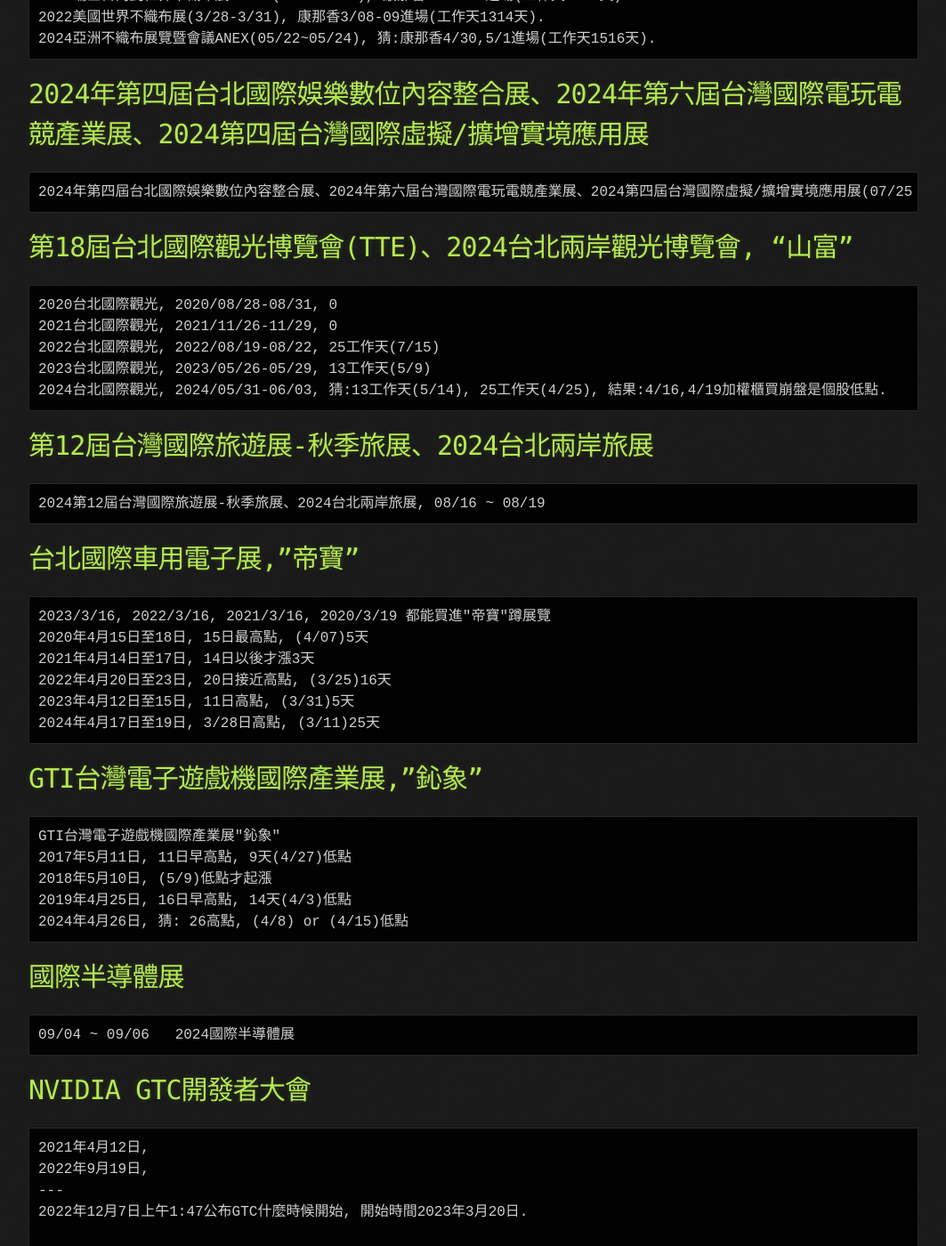
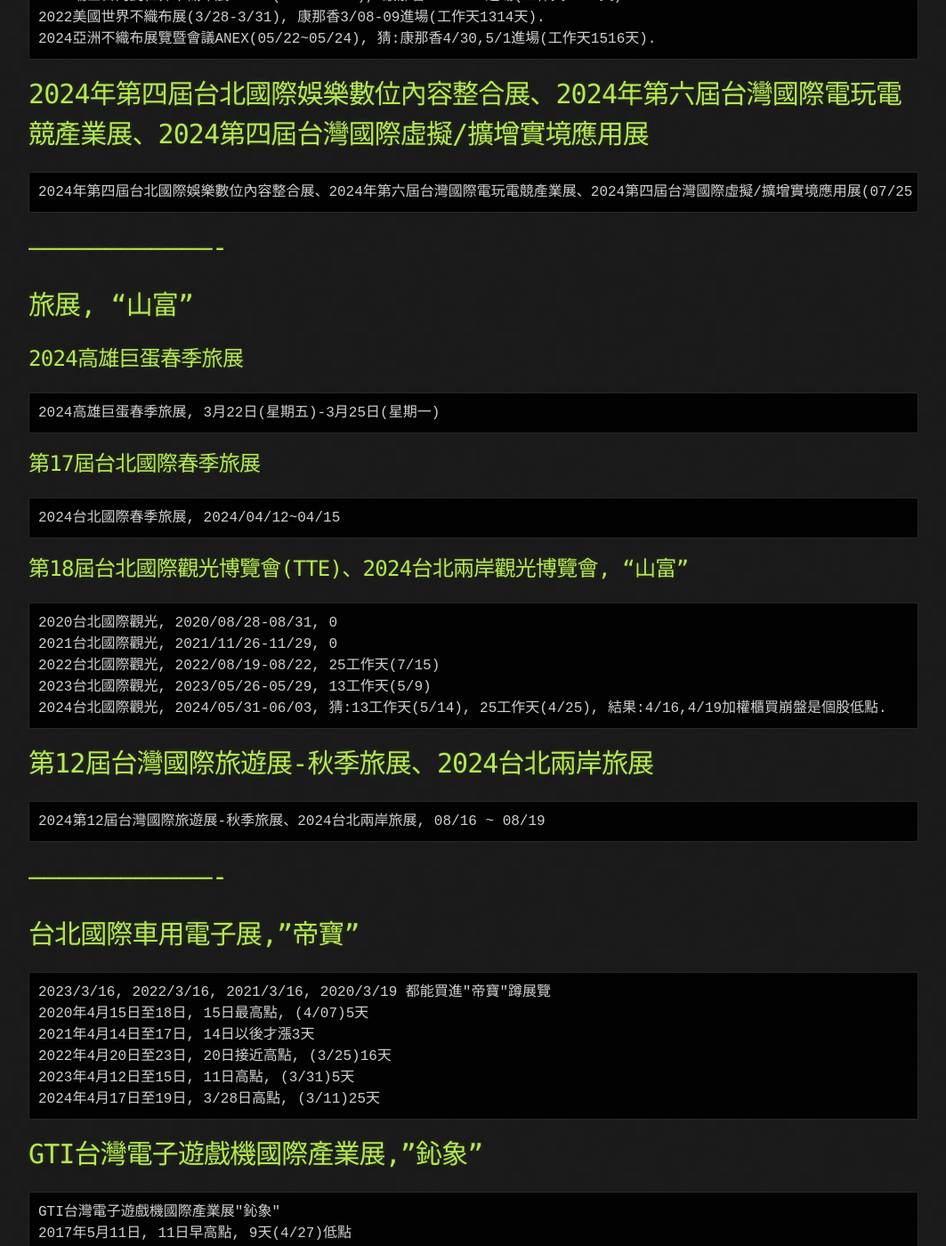
Before and after one commit to lepg5487/Stock_God, a Jekyll site: the page built from experience.md, in a window 1280 px wide and 1400 px high, scrolled down 4606 px. Shown: the whole window at 89% size, without its empty margins (108-1171 px from the left). Built offline with Jekyll 4.4.1, drawn with Linux system fonts in a browser that asks for light colours; our own code applies the rules of GitHub Pages for plain Markdown files.

Commit message:
Update experience.md

````diff
--- a/experience.md
+++ b/experience.md
@@ -172,7 +172,18 @@
 ```
 2024年第四屆台北國際娛樂數位內容整合展、2024年第六屆台灣國際電玩電競產業展、2024第四屆台灣國際虛擬/擴增實境應用展(07/25 ~ 07/29)
 ```
-# 	第18屆台北國際觀光博覽會(TTE)、2024台北兩岸觀光博覽會, "山富"
+
+# -------------------------------------
+# 旅展, "山富"
+## 2024高雄巨蛋春季旅展
+```
+2024高雄巨蛋春季旅展, 3月22日(星期五)-3月25日(星期一)
+```
+## 第17屆台北國際春季旅展
+```
+2024台北國際春季旅展, 2024/04/12~04/15
+```
+## 第18屆台北國際觀光博覽會(TTE)、2024台北兩岸觀光博覽會, "山富"
 ```
 2020台北國際觀光, 2020/08/28-08/31, 0
 2021台北國際觀光, 2021/11/26-11/29, 0
@@ -184,6 +195,8 @@
 ```
 2024第12屆台灣國際旅遊展-秋季旅展、2024台北兩岸旅展, 08/16 ~ 08/19
 ```
+# -------------------------------------
+
 # 台北國際車用電子展,"帝寶"
 ```
 2023/3/16, 2022/3/16, 2021/3/16, 2020/3/19 都能買進"帝寶"蹲展覽
````
